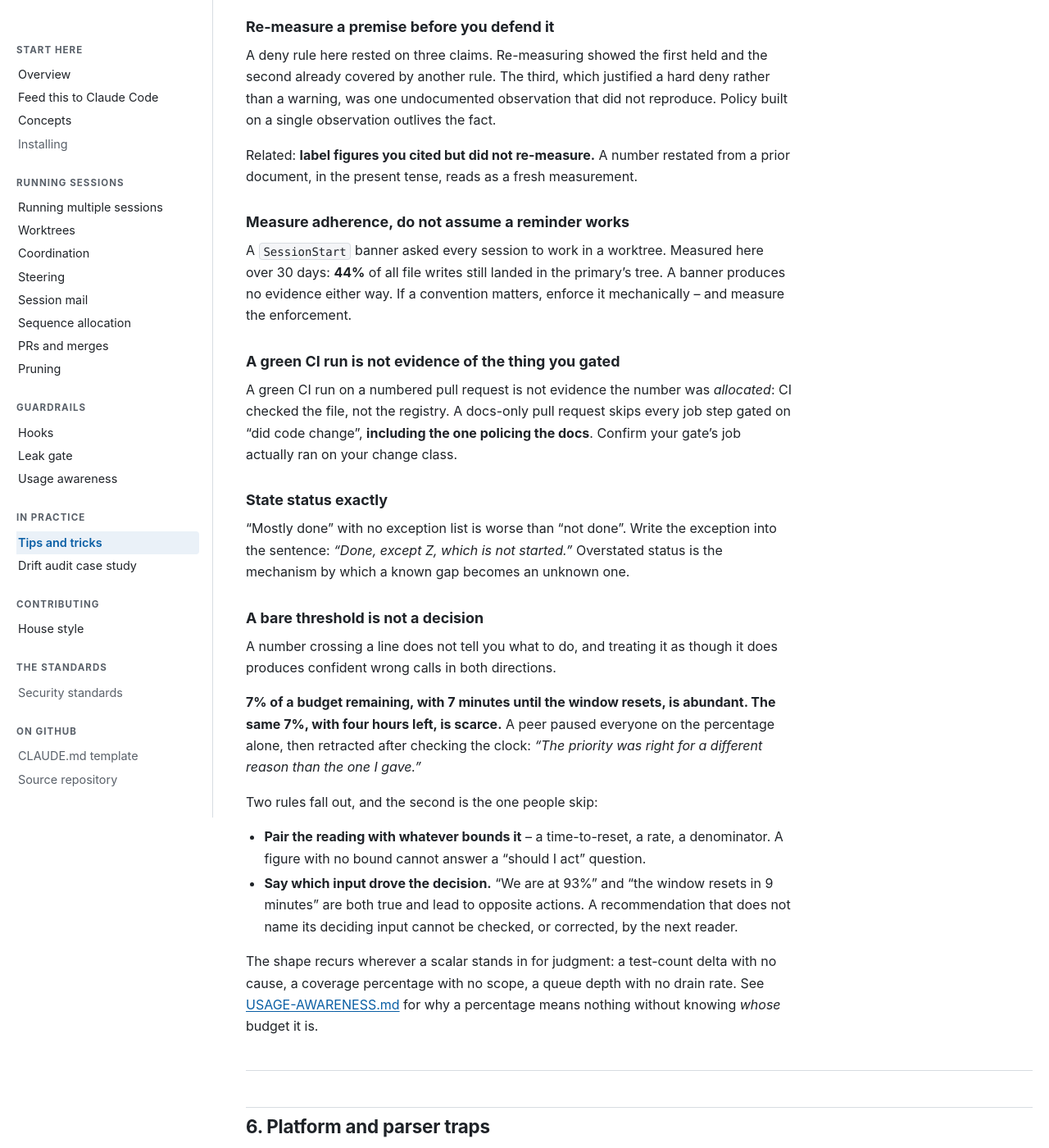
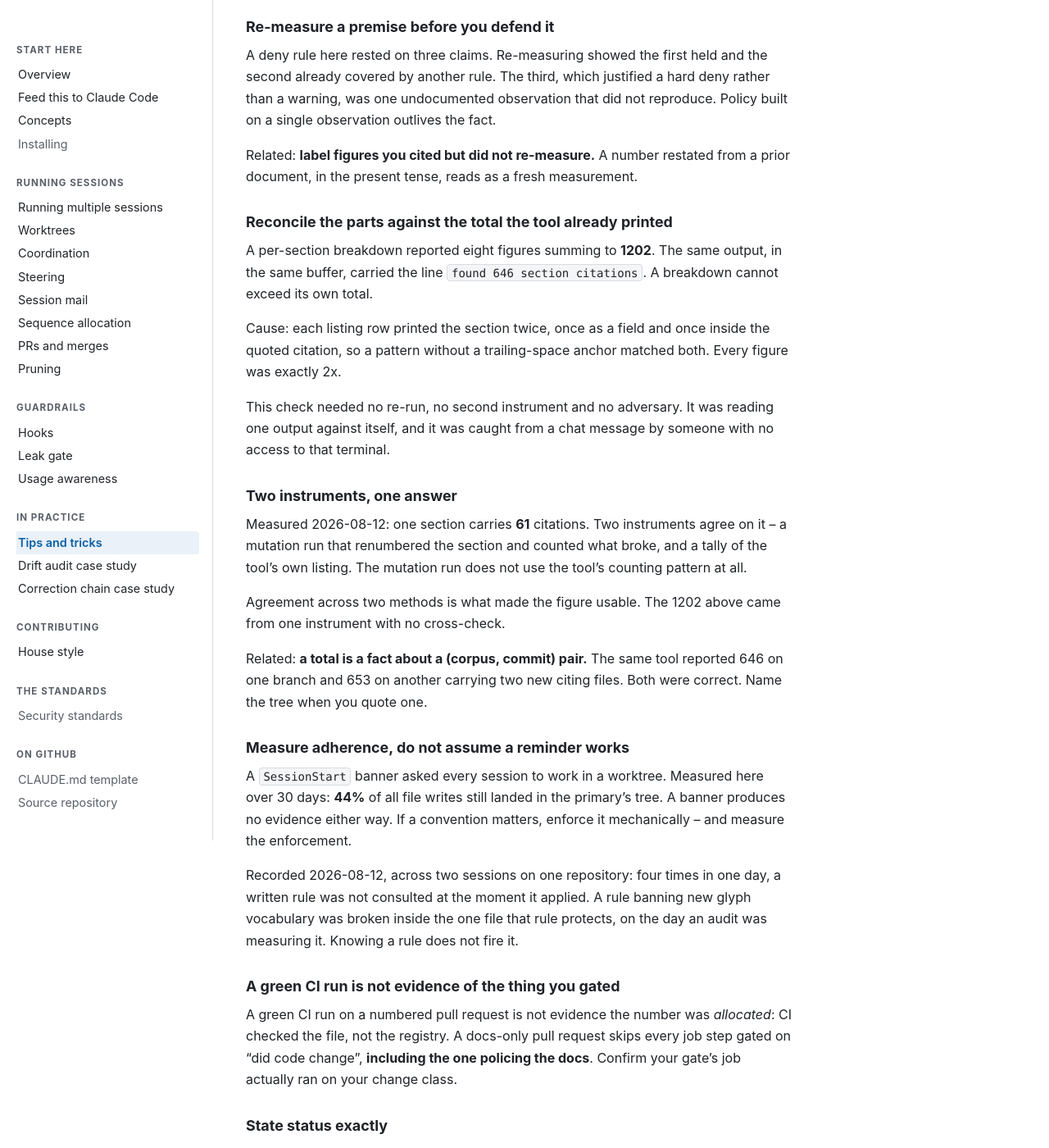
Before and after one commit to wshallwshall/claude-multisession, a Jekyll site: the page built from docs/TIPS-AND-TRICKS.md, in a window 1280 px wide and 1400 px high, scrolled down 12069 px. Shown: the whole window at 82% size. Built offline with Jekyll 4.4.1, drawn with Linux system fonts in a browser that asks for light colours; our own code applies the rules of GitHub Pages for plain Markdown files.

Commit message:
Four additions from a cross-session correction chain (#43)
SEQUENCE-ALLOC gains a third-party instance of the defect it argues about.
spec-kit numbers a feature by scanning for the highest prefix and adding one,
with no lock, in all three script parities. Read at main on 2026-08-12. Its
opt-in --timestamp mode sidesteps the sequence; the default path does not, and
the explicit --number path auto-increments on collision.

CASE-STUDY-correction-chain records one finding restated four times across two
sessions, three statements wrong, and what that licenses. Registered in
index.md, _data/nav.yml and README.md the way the drift-audit study is.

TIPS-AND-TRICKS gains two entries under section 5: reconciling a breakdown
against the total the tool already printed (eight figures summing to 1202 from
an output carrying "found 646 section citations"), and two instruments giving
one answer. "Measure adherence" gains the written-rule instance.

CONCEPTS gains nothing, deliberately. Two independent passes found the argument
already owned by TIPS-AND-TRICKS "Measure adherence, do not assume a reminder
works", so HS-3 puts it there and not in a second place.

Verified: 143 of 144 tests pass, check-ascii clean over 99 files. My delta
against the pinned prose ratchets is 0 fat paragraphs and 0 long sentences,
measured per-file with the repository's own _measure helper rather than a
hand-rolled scan.

```diff
--- a/docs/TIPS-AND-TRICKS.md
+++ b/docs/TIPS-AND-TRICKS.md
@@ -472,11 +472,38 @@ fact.
 Related: **label figures you cited but did not re-measure.** A number restated from a prior
 document, in the present tense, reads as a fresh measurement.
 
+### Reconcile the parts against the total the tool already printed
+
+A per-section breakdown reported eight figures summing to **1202**. The same output, in the same
+buffer, carried the line `found 646 section citations`. A breakdown cannot exceed its own total.
+
+Cause: each listing row printed the section twice, once as a field and once inside the quoted
+citation, so a pattern without a trailing-space anchor matched both. Every figure was exactly 2x.
+
+This check needed no re-run, no second instrument and no adversary. It was reading one output
+against itself, and it was caught from a chat message by someone with no access to that terminal.
+
+### Two instruments, one answer
+
+Measured 2026-08-12: one section carries **61** citations. Two instruments agree on it -- a mutation
+run that renumbered the section and counted what broke, and a tally of the tool's own listing. The
+mutation run does not use the tool's counting pattern at all.
+
+Agreement across two methods is what made the figure usable. The 1202 above came from one instrument
+with no cross-check.
+
+Related: **a total is a fact about a (corpus, commit) pair.** The same tool reported 646 on one branch
+and 653 on another carrying two new citing files. Both were correct. Name the tree when you quote one.
+
 ### Measure adherence, do not assume a reminder works
 
 A `SessionStart` banner asked every session to work in a worktree. Measured here over 30 days:
 **44%** of all file writes still landed in the primary's tree. A banner produces no evidence either
 way. If a convention matters, enforce it mechanically -- and measure the enforcement.
+
+Recorded 2026-08-12, across two sessions on one repository: four times in one day, a written rule was
+not consulted at the moment it applied. A rule banning new glyph vocabulary was broken inside the one
+file that rule protects, on the day an audit was measuring it. Knowing a rule does not fire it.
 
 ### A green CI run is not evidence of the thing you gated
 
--- a/docs/_data/nav.yml
+++ b/docs/_data/nav.yml
@@ -93,6 +93,9 @@
     - label: Drift audit case study
       title: "Case study: auditing a multi-session estate as one system"
       path: /CASE-STUDY-drift-audit.html
+    - label: Correction chain case study
+      title: "Case study: a finding that took four passes and two sessions"
+      path: /CASE-STUDY-correction-chain.html
 
 - group: Contributing
   items:
```
Also changed, not shown: docs/CASE-STUDY-correction-chain.md (added, +80 -0 lines), docs/SEQUENCE-ALLOC.md (+8 -0 lines), docs/index.md (+1 -0 lines), README.md.
